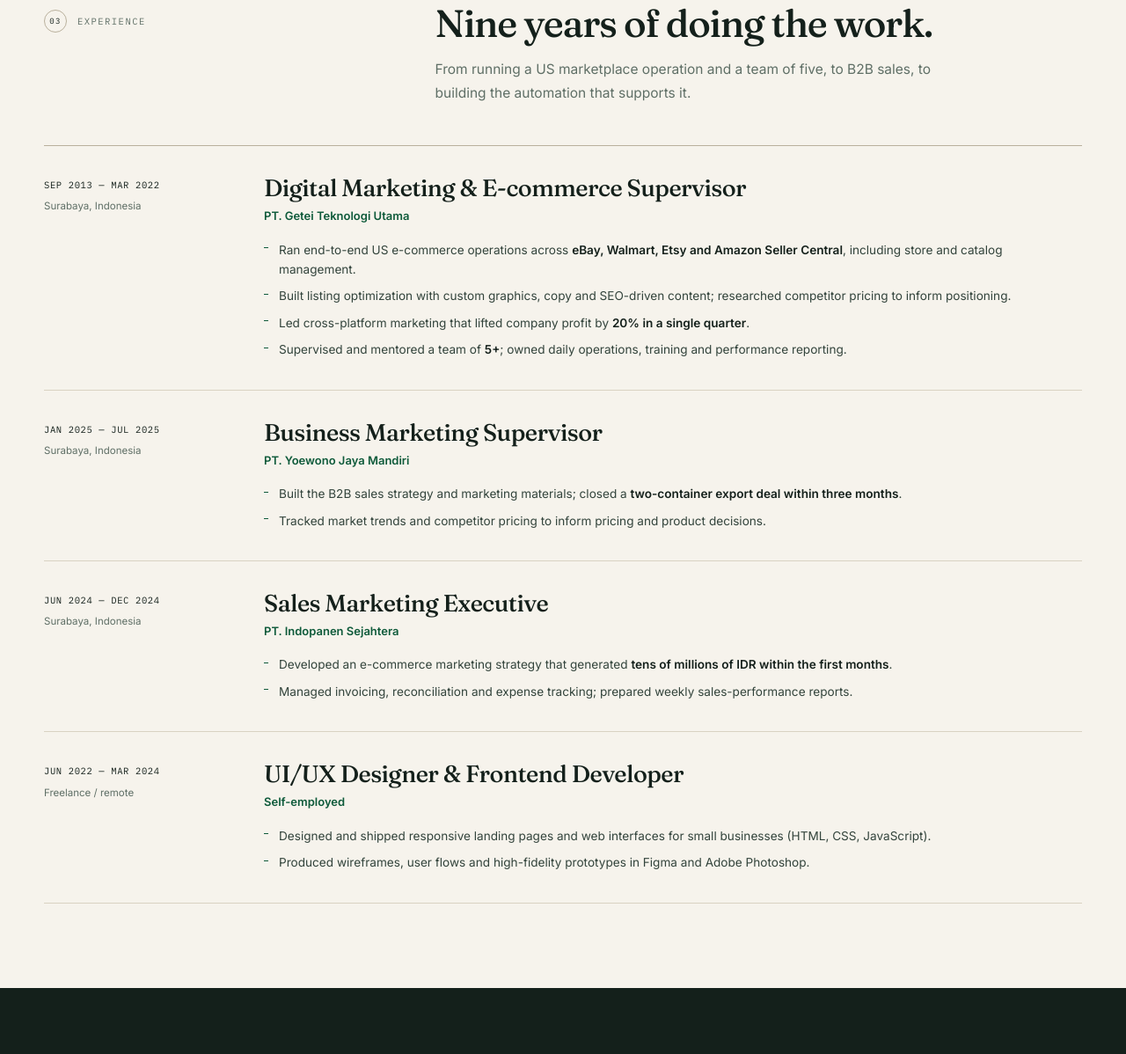
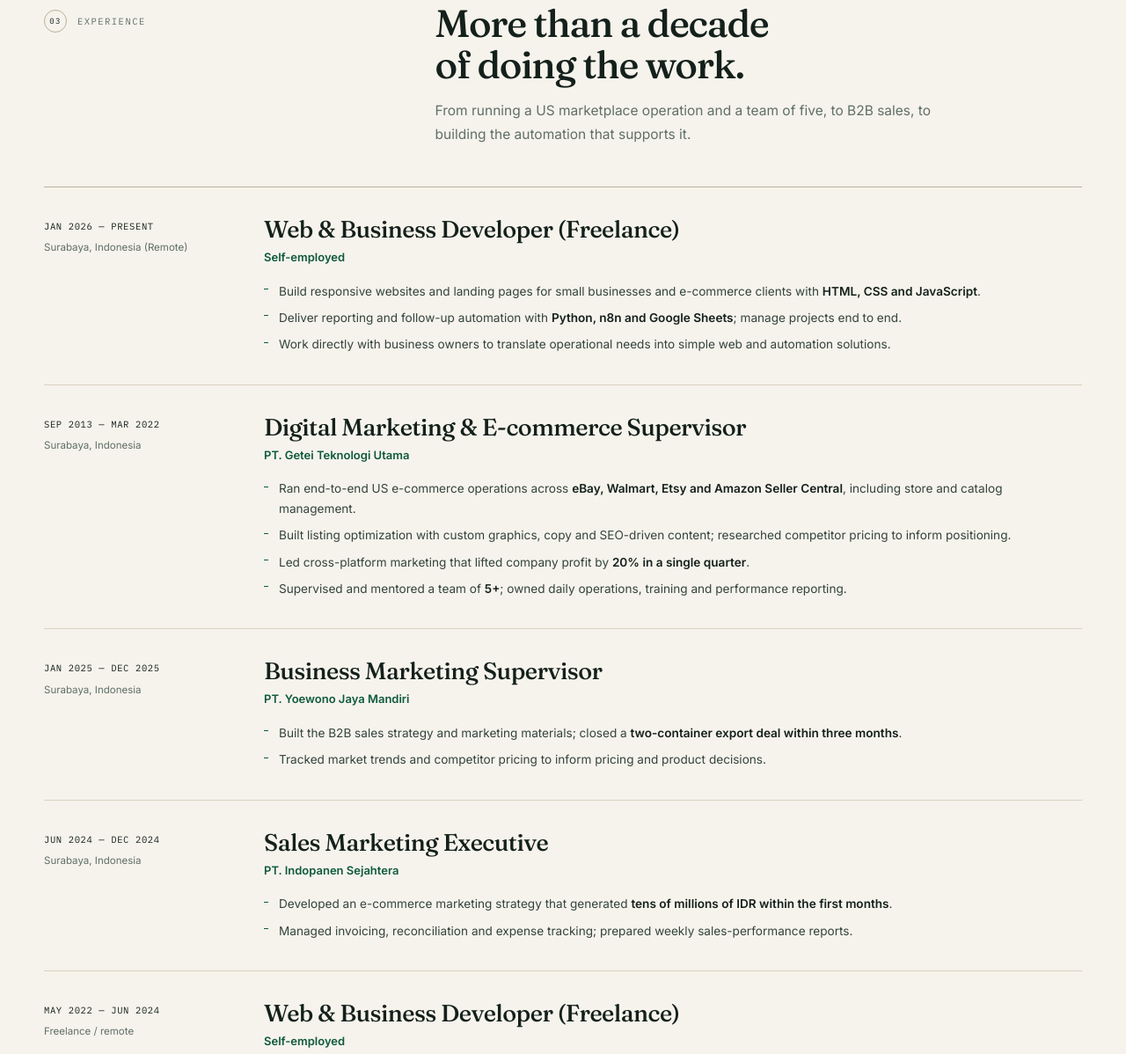
Before and after one commit to muhdawam94/muhdawam94.github.io, a plain HTML site: page index.html in a window 1280 px wide. Shown: the part 2776-3974 px from the top of the page at 88% size. Drawn offline with Linux system fonts and the light colour scheme.

Commit message:
Add 2026 freelance role and sync experience timeline

```diff
--- a/index.html
+++ b/index.html
@@ -1198,7 +1198,7 @@
         <div class="section-head">
           <div class="section-index"><span class="num">03</span> Experience</div>
           <div>
-            <h2 class="section-title">Nine years of doing the work.</h2>
+            <h2 class="section-title">More than a decade of doing the work.</h2>
             <p class="section-intro">
               From running a US marketplace operation and a team of five, to B2B sales, to building the automation
               that supports it.
@@ -1207,6 +1207,22 @@
         </div>
 
         <div class="exp-list">
+          <article class="exp-item reveal">
+            <div class="exp-when">
+              <span class="period">Jan 2026 — Present</span>
+              <span class="place">Surabaya, Indonesia (Remote)</span>
+            </div>
+            <div class="exp-main">
+              <h3>Web &amp; Business Developer (Freelance)</h3>
+              <span class="company">Self-employed</span>
+              <ul>
+                <li>Build responsive websites and landing pages for small businesses and e-commerce clients with <strong>HTML, CSS and JavaScript</strong>.</li>
+                <li>Deliver reporting and follow-up automation with <strong>Python, n8n and Google Sheets</strong>; manage projects end to end.</li>
+                <li>Work directly with business owners to translate operational needs into simple web and automation solutions.</li>
+              </ul>
+            </div>
+          </article>
+
           <article class="exp-item reveal">
             <div class="exp-when">
               <span class="period">Sep 2013 — Mar 2022</span>
@@ -1226,7 +1242,7 @@
 
           <article class="exp-item reveal">
             <div class="exp-when">
-              <span class="period">Jan 2025 — Jul 2025</span>
+              <span class="period">Jan 2025 — Dec 2025</span>
               <span class="place">Surabaya, Indonesia</span>
             </div>
             <div class="exp-main">
@@ -1256,11 +1272,11 @@
 
           <article class="exp-item reveal">
             <div class="exp-when">
-              <span class="period">Jun 2022 — Mar 2024</span>
+              <span class="period">May 2022 — Jun 2024</span>
               <span class="place">Freelance / remote</span>
             </div>
             <div class="exp-main">
-              <h3>UI/UX Designer &amp; Frontend Developer</h3>
+              <h3>Web &amp; Business Developer (Freelance)</h3>
               <span class="company">Self-employed</span>
               <ul>
                 <li>Designed and shipped responsive landing pages and web interfaces for small businesses (HTML, CSS, JavaScript).</li>
```
Also changed, not shown: 1 other file.
